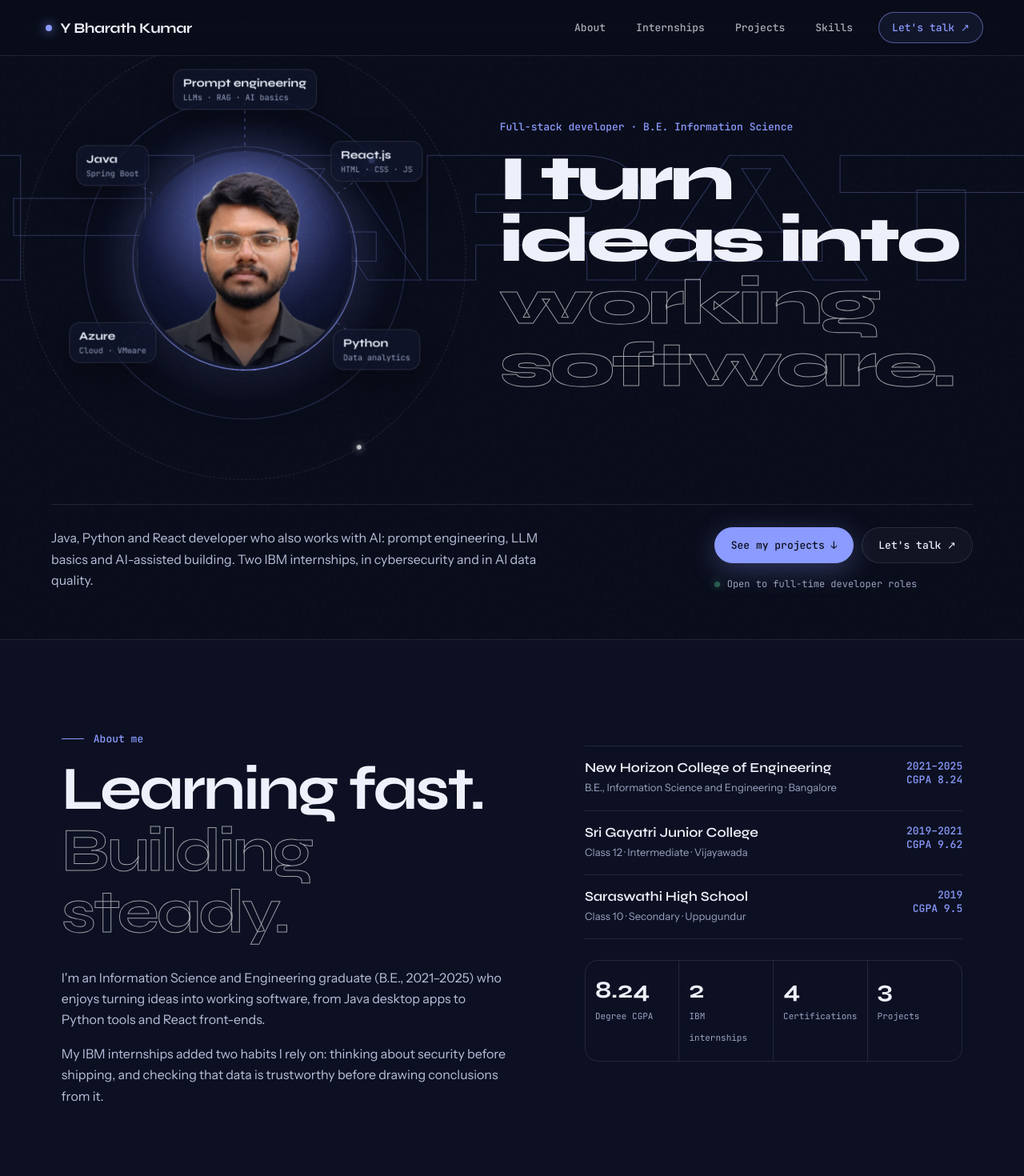
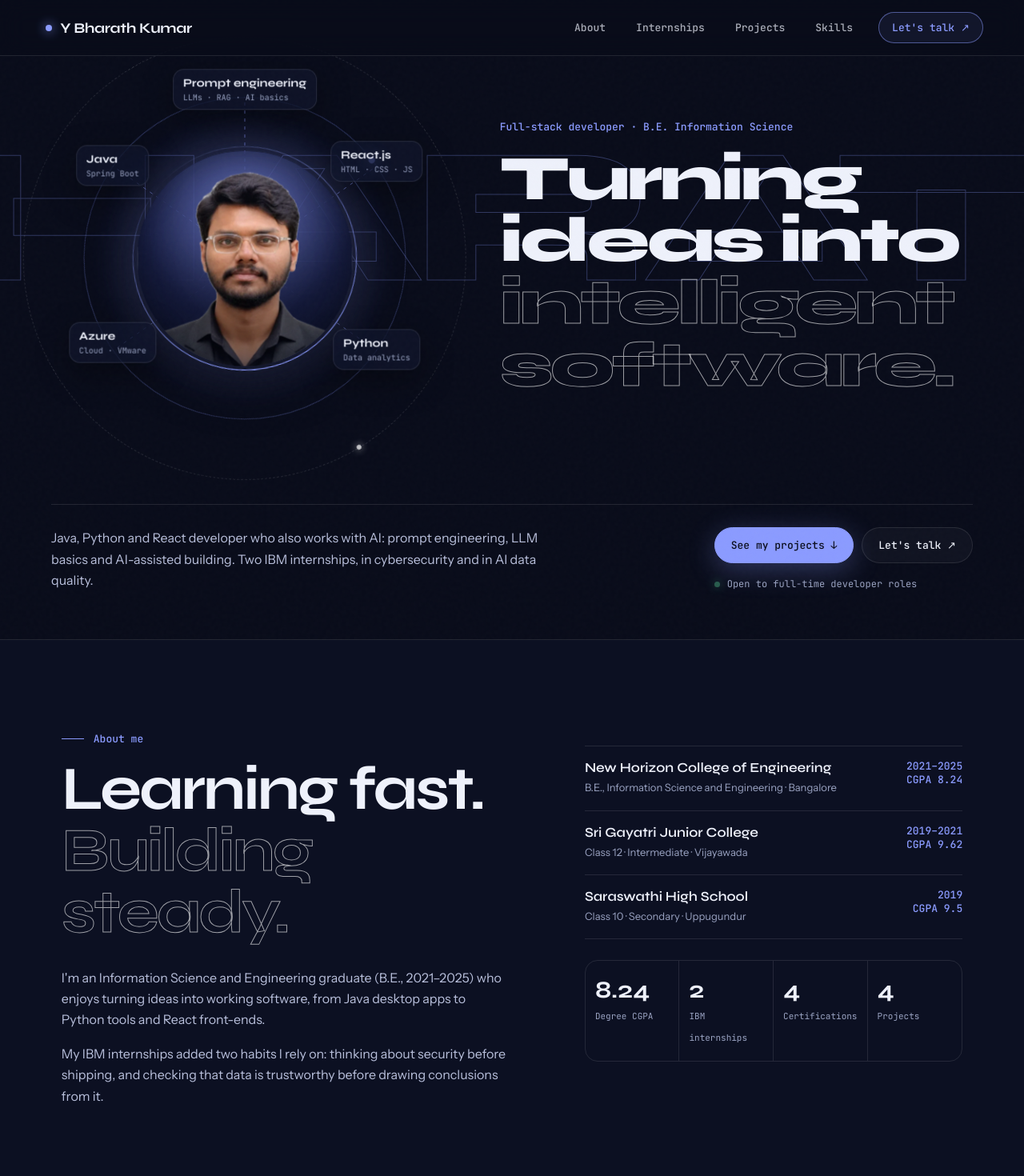
Before and after one commit to bharath609/YBharathKumar.portfolio, a React (Vite) app: page / in a window 1280 px wide. Shown: the top 1470 px of the page at 80% size. Built offline with nearby package versions, Linux system fonts and the light colour scheme.

Commit message:
feat: add OptiSolve project

```diff
--- a/src/main.jsx
+++ b/src/main.jsx
@@ -13,6 +13,12 @@ const PHOTO = photo;
 const RESUME = import.meta.env.VITE_RESUME || `${import.meta.env.BASE_URL}resume.pdf`;
 
 const projects = [
+  { t: 'React · Operations research', h: 'optisolver.ai',
+    d: 'An AI-powered operations research tool that turns plain-English planning problems into mathematically optimal decisions in seconds.',
+    b: ['Built a browser-based solver for production planning, transportation, and game-theory problems using natural-language input.',
+        'Combined AI model selection with the HiGHS optimization solver to return optimal quantities, costs, utilization, and reasoning.',
+        'Designed a no-signup experience for manufacturing, logistics, retail planning, studios, agencies, and founders.'],
+    s: ['React', 'FastAPI', 'HiGHS', 'Operations research'], f: ['Describe', 'Model', 'Optimize', 'Decide'], href: 'https://optiforge-ai.vercel.app/', linkLabel: 'Open live site ↗' },
   { t: 'Java · Desktop app', h: 'Live Score Board Application',
     d: 'A Java scoreboard that manages and shows real-time game scores through an interactive Swing interface.',
     b: ['Developed a Java-based scoreboard application to manage and display real-time game scores.',
@@ -42,7 +48,7 @@ const education = [
   ['Sri Gayatri Junior College', 'Class 12 · Intermediate · Vijayawada', '2019–2021', 'CGPA 9.62'],
   ['Saraswathi High School', 'Class 10 · Secondary · Uppugundur', '2019', 'CGPA 9.5'],
 ];
-const stats = [['8.24', 'Degree CGPA'], ['2', 'IBM internships'], ['4', 'Certifications'], ['3', 'Projects']];
+const stats = [['8.24', 'Degree CGPA'], ['2', 'IBM internships'], ['4', 'Certifications'], ['4', 'Projects']];
 const skills = [
   ['Languages', ['Java', 'Python']],
   ['Web and frameworks', ['HTML5', 'CSS3', 'JavaScript', 'React.js', 'Spring Boot']],
@@ -86,7 +92,7 @@ function Modal({ p, onClose }) {
         {p.b.map((x) => <p key={x}>• {x}</p>)}
         <div className="fl"><Flow items={p.f} /></div>
         <div className="chips"><Chips items={p.s} /></div>
-        <Ext href={GITHUB}>More on GitHub ↗</Ext>
+         <Ext href={p.href || GITHUB}>{p.linkLabel || 'More on GitHub ↗'}</Ext>
       </div>
     </div>
   );
@@ -150,7 +156,7 @@ function App() {
           </figure>
           <div className="hl">
             <p className="tag">Full-stack developer · B.E. Information Science</p>
-            <h1>I turn ideas into <em>working software.</em></h1>
+            <h1>Turning ideas into <em>intelligent software.</em></h1>
           </div>
           <div className="info">
             <p className="lede">Java, Python and React developer who also works with AI: prompt engineering, LLM basics and AI-assisted building. Two IBM internships, in cybersecurity and in AI data quality.</p>
```
